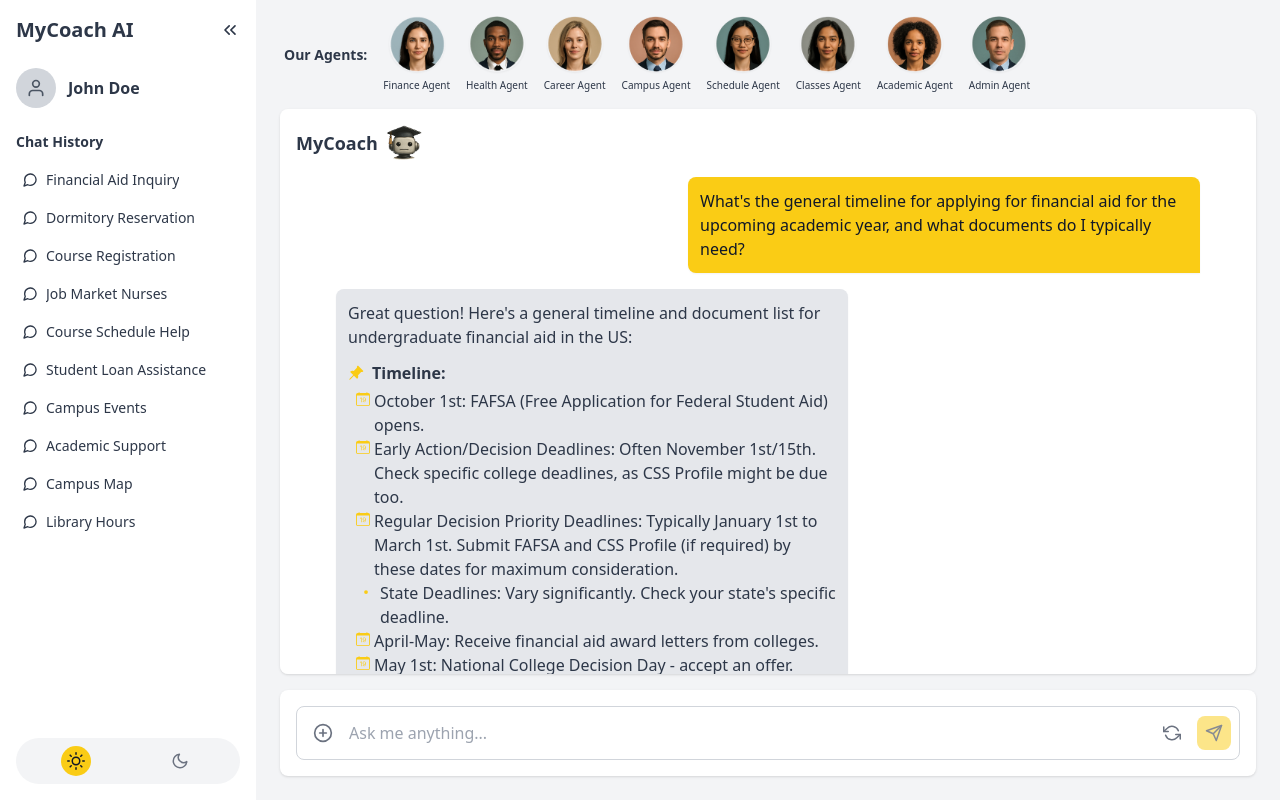
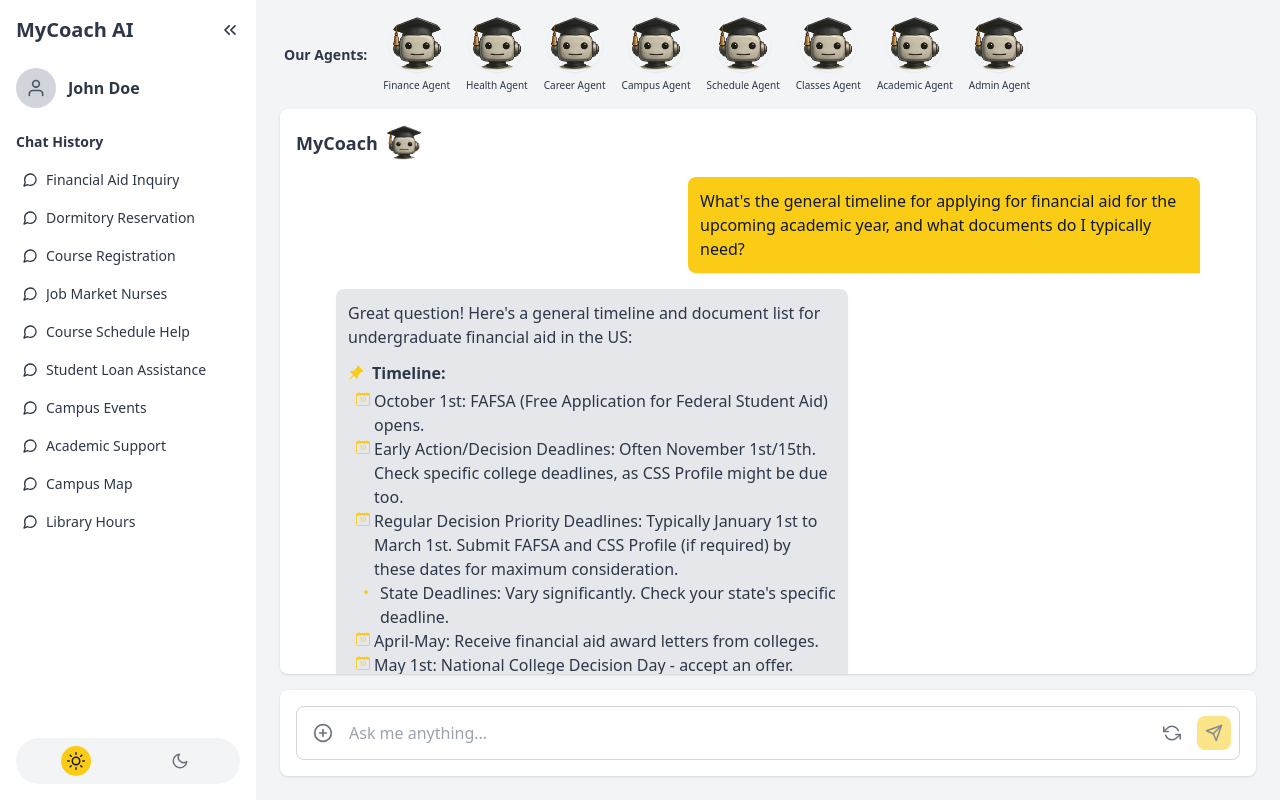
Before and after one commit to cliftonbnoble/MyCoachAI, a React (Vite) app: page / in a window 1280 px wide. Built offline with nearby package versions, Linux system fonts and the light colour scheme.

Commit message:
fixing broken links

```diff
--- a/src/components/AgentSelector.jsx
+++ b/src/components/AgentSelector.jsx
@@ -31,7 +31,7 @@
          // Restore the original agent item structure and styling
         <div key={agent.id} className="group flex flex-col items-center text-center flex-shrink-0 w-18 cursor-pointer">
           <img
-            src={agent.avatar} // Use the imported dynamic path
+            src="/images/robo-agent-logo.png"
             alt={agent.specialty}
             className="w-14 h-14 rounded-full mb-1 shadow-sm group-hover:shadow-md transition-all duration-200 ease-in-out group-hover:scale-105"
           />
```
Also changed, not shown: 2 other files (tests, documents, lock files or other folders).
